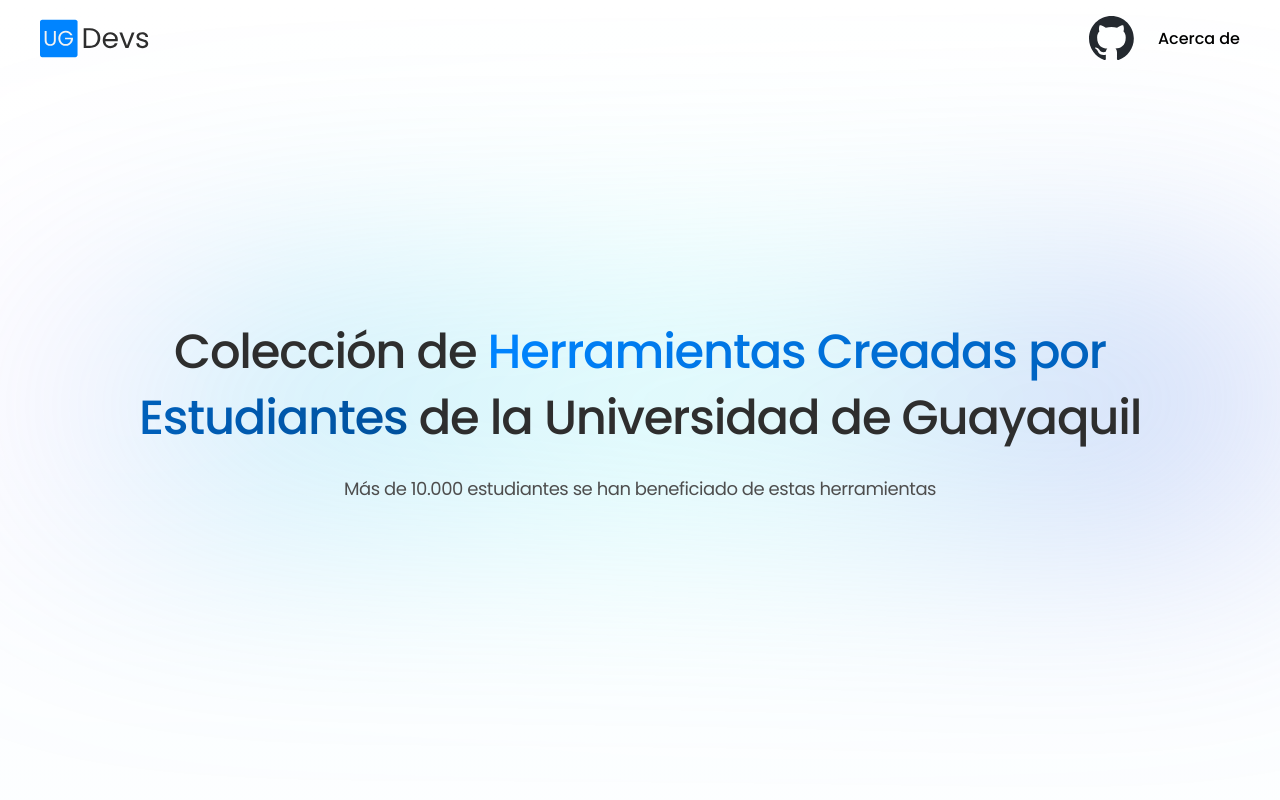
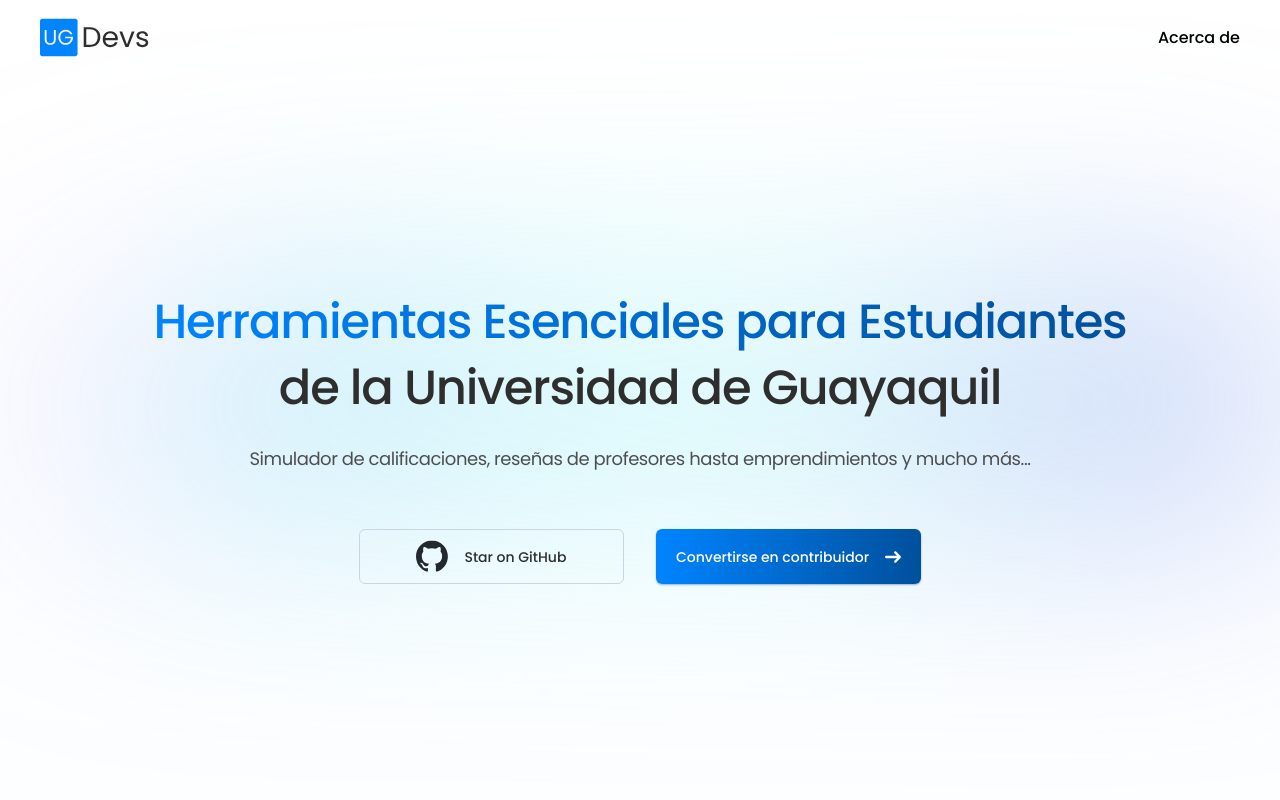
Before and after one commit to anthonysanlucas/ugdevs, an Astro site: page / in a window 1280 px wide. Shown: the top 800 px of the page. Built offline with nearby package versions, Linux system fonts and the light colour scheme; Astro itself is replaced by a stand-in of ours; what tailwindcss-animated would draw is missing.

Commit message:
Change the design of the hero section on the home page

```diff
--- a/src/components/HeaderPage.astro
+++ b/src/components/HeaderPage.astro
@@ -4,29 +4,7 @@ import UgdevsLogo from '@/components/Ugdevs-logo.astro'
 
 <header class="flex items-center justify-between section-container py-4">
   <UgdevsLogo />
-  <nav class="flex items-center gap-x-4 sm:gap-x-6">
-    <a href="https://github.com/anthonysanlucas/ugdevs" target="_blank">
-      <svg
-        class="transition-transform duration-100 hover:cursor-pointer hover:scale-95"
-        width="45"
-        height="45"
-        viewBox="0 0 45 45"
-        fill="none"
-        xmlns="http://www.w3.org/2000/svg">
-        <g clip-path="url(#clip0_12_66)">
-          <path
-            fill-rule="evenodd"
-            clip-rule="evenodd"
-            d="M22.433 0C10.0281 0 0 10.102 0 22.5996C0 32.5896 6.42536 41.046 15.339 44.0389C16.4535 44.2639 16.8617 43.5527 16.8617 42.9543C16.8617 42.4304 16.8249 40.6345 16.8249 38.7634C10.5846 40.1106 9.28515 36.0693 9.28515 36.0693C8.2823 33.4502 6.79638 32.777 6.79638 32.777C4.75393 31.3925 6.94515 31.3925 6.94515 31.3925C9.21077 31.5422 10.3996 33.7123 10.3996 33.7123C12.4048 37.1544 15.6361 36.1818 16.9361 35.5831C17.1216 34.1238 17.7162 33.1136 18.3476 32.5524C13.3705 32.0285 8.13398 30.083 8.13398 21.4021C8.13398 18.9326 9.0248 16.9122 10.4363 15.3409C10.2136 14.7797 9.43347 12.4595 10.6595 9.35403C10.6595 9.35403 12.5536 8.75526 16.8245 11.6738C18.653 11.1791 20.5387 10.9275 22.433 10.9254C24.3271 10.9254 26.258 11.1876 28.041 11.6738C32.3123 8.75526 34.2064 9.35403 34.2064 9.35403C35.4325 12.4595 34.6518 14.7797 34.4291 15.3409C35.8779 16.9122 36.7319 18.9326 36.7319 21.4021C36.7319 30.083 31.4954 31.9909 26.4811 32.5524C27.2985 33.2633 28.0038 34.61 28.0038 36.743C28.0038 39.7736 27.967 42.2059 27.967 42.9539C27.967 43.5527 28.3757 44.2639 29.4897 44.0394C38.4034 41.0455 44.8287 32.5896 44.8287 22.5996C44.8655 10.102 34.8006 0 22.433 0Z"
-            fill="#24292F"></path>
-        </g>
-        <defs>
-          <clipPath id="clip0_12_66">
-            <rect width="45" height="44.0816" fill="white"></rect>
-          </clipPath>
-        </defs>
-      </svg>
-    </a>
+  <nav class="flex justify-end items-center">
     <a
       class="font-medium transition-colors duration-100 select-none hover:text-primary"
       href="/nosotros">
--- a/src/components/home/Hero.astro
+++ b/src/components/home/Hero.astro
@@ -1,4 +1,4 @@
-<section class="min-h-[calc(100vh-77px)] flex items-center justify-center">
+<section class="min-h-[calc(100vh-77px)] flex flex-col items-center justify-center">
   <div
     class="-z-10 absolute inset-0 max-w-lg m-auto h-[27rem] sm:h-64 sm:max-w-7xl"
     style="background:linear-gradient(106.89deg, rgba(192, 132, 252, 0.11) 15.73%, rgba(14, 165, 233, 0.24) 15.74%, rgba(121, 249, 242, 0.26) 56.49%, rgba(79, 70, 229, 0.4) 115.91%);filter:blur(118px)">
@@ -6,14 +6,53 @@
   <article class="section-container mb-14">
     <h1
       class="font-medium text-black-dark text-2xl text-center text-balance leading-snug tracking-tight md:leading-snug md:text-5xl animate-fade-up animate-once animate-duration-1000">
-      Colección de
       <span class="text-transparent bg-clip-text bg-gradient-to-r from-primary to-primary-dark">
-        Herramientas Creadas por Estudiantes
+        Herramientas Esenciales para Estudiantes
       </span>
        de la Universidad de Guayaquil
     </h1>
     <p class="text-center mt-6 text-lg tracking-tight text-black-medium text-balance">
-      Más de 10.000 estudiantes se han beneficiado de estas herramientas
+      Simulador de calificaciones, reseñas de profesores hasta emprendimientos y mucho más...
     </p>
   </article>
+  <div class="grid grid-rows-2 md:grid-cols-2 md:grid-rows-none gap-8">
+    <a
+      href="https://github.com/anthonysanlucas/ugdevs"
+      target="_blank"
+      class="inline-flex justify-center items-center gap-x-4 py-1 px-5 text-sm font-medium text-center text-black-dark rounded-md border border-slate-300 transition-colors duration-100 shadow-slate-300/40 hover:bg-slate-300">
+      <svg
+        class="w-8 transition-transform duration-100"
+        width="45"
+        height="45"
+        viewBox="0 0 45 45"
+        fill="none">
+        <g clip-path="url(#clip0_12_66)">
+          <path
+            fill-rule="evenodd"
+            clip-rule="evenodd"
+            d="M22.433 0C10.0281 0 0 10.102 0 22.5996C0 32.5896 6.42536 41.046 15.339 44.0389C16.4535 44.2639 16.8617 43.5527 16.8617 42.9543C16.8617 42.4304 16.8249 40.6345 16.8249 38.7634C10.5846 40.1106 9.28515 36.0693 9.28515 36.0693C8.2823 33.4502 6.79638 32.777 6.79638 32.777C4.75393 31.3925 6.94515 31.3925 6.94515 31.3925C9.21077 31.5422 10.3996 33.7123 10.3996 33.7123C12.4048 37.1544 15.6361 36.1818 16.9361 35.5831C17.1216 34.1238 17.7162 33.1136 18.3476 32.5524C13.3705 32.0285 8.13398 30.083 8.13398 21.4021C8.13398 18.9326 9.0248 16.9122 10.4363 15.3409C10.2136 14.7797 9.43347 12.4595 10.6595 9.35403C10.6595 9.35403 12.5536 8.75526 16.8245 11.6738C18.653 11.1791 20.5387 10.9275 22.433 10.9254C24.3271 10.9254 26.258 11.1876 28.041 11.6738C32.3123 8.75526 34.2064 9.35403 34.2064 9.35403C35.4325 12.4595 34.6518 14.7797 34.4291 15.3409C35.8779 16.9122 36.7319 18.9326 36.7319 21.4021C36.7319 30.083 31.4954 31.9909 26.4811 32.5524C27.2985 33.2633 28.0038 34.61 28.0038 36.743C28.0038 39.7736 27.967 42.2059 27.967 42.9539C27.967 43.5527 28.3757 44.2639 29.4897 44.0394C38.4034 41.0455 44.8287 32.5896 44.8287 22.5996C44.8655 10.102 34.8006 0 22.433 0Z"
+            fill="#24292F"></path>
+        </g>
+        <defs>
+          <clipPath id="clip0_12_66">
+            <rect width="45" height="44.0816" fill="white"></rect>
+          </clipPath>
+        </defs>
+      </svg>
+       Star on GitHub
+    </a>
+    <a
+      href="/nosotros#contribuidor"
+      class="inline-flex justify-center items-center gap-x-4 py-1 px-5 text-sm font-medium text-center text-white rounded-md bg-gradient-to-r from-primary to-primary-dark shadow-sm shadow-primary-dark/40 transition-colors duration-100 hover:from-primary-dark hover:to-primary hover:shadow-md">
+      Convertirse en contribuidor
+      <svg class="w-4 h-4" aria-hidden="true" fill="none" viewBox="0 0 14 10"
+        ><path
+          stroke="currentColor"
+          stroke-linecap="round"
+          stroke-linejoin="round"
+          stroke-width="2"
+          d="M1 5h12m0 0L9 1m4 4L9 9"></path>
+      </svg>
+    </a>
+  </div>
 </section>
```
